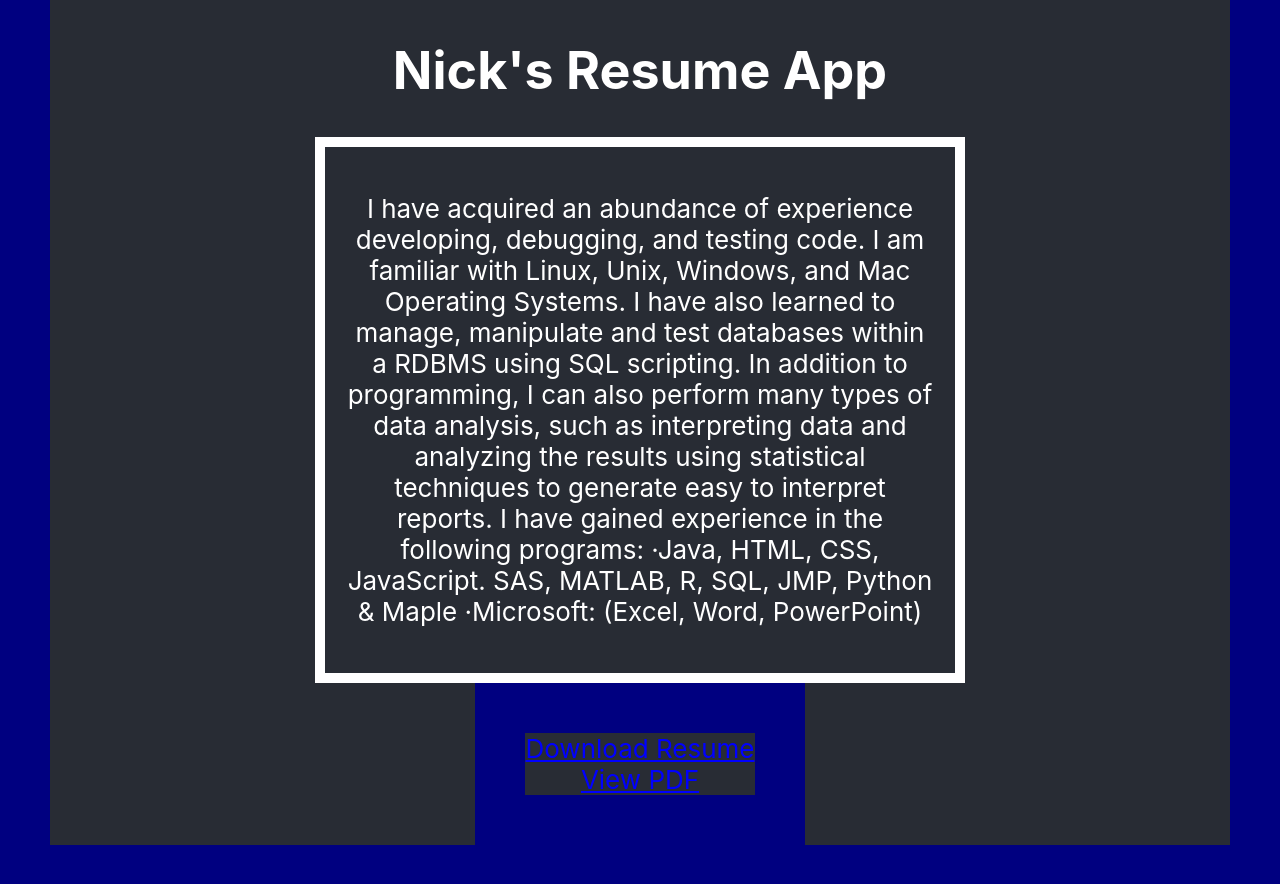
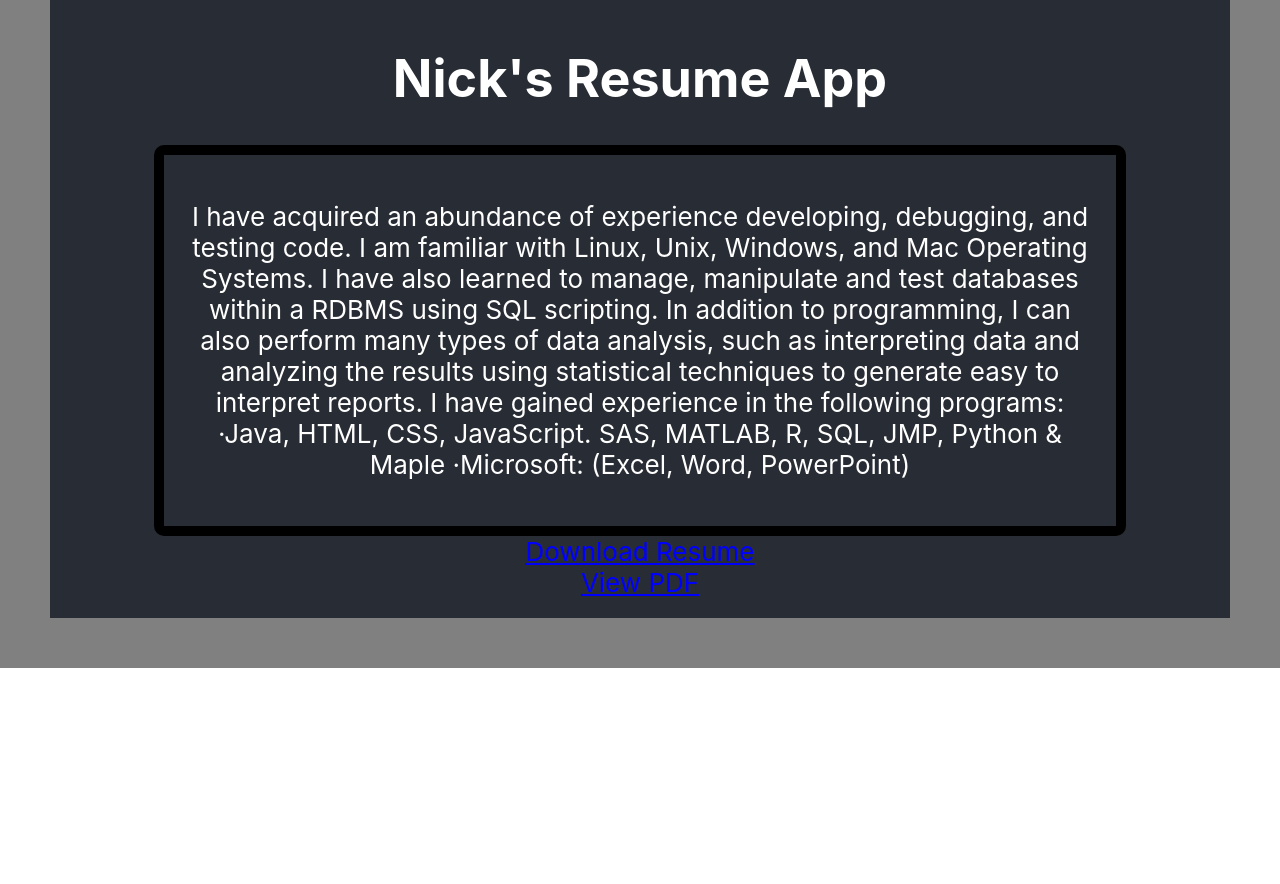
Before and after one commit to nbauer3/resume-app, a React (Create React App) app: page / in a window 1280 px wide. Shown: the part 560-1444 px from the top of the page. After the commit the page ends 1228 px from the top, so only its background shows below. Built offline with nearby package versions, Linux system fonts and the light colour scheme.

Commit message:
minor styling tweaks

```diff
--- a/src/App.css
+++ b/src/App.css
@@ -1,19 +1,27 @@
-.App {
-  text-align: center;
-  border-style: solid;
-  border-color: navy;
-  border-width: 50px;
-}
-
 .App-header {
   background-color: #282c34;
-  min-height: 100vh;
   display: flex;
   flex-direction: column;
   align-items: center;
   justify-content: center;
   font-size: calc(10px + 2vmin);
   color: white;
+}
+
+.App {
+  text-align: center;
+  border-style: solid;
+  border-color: gray;
+  border-width: 50px;
+  background-color: #282c34;
+  display: flex;
+  flex-direction: column;
+  align-items: center;
+  justify-content: center;
+  font-size: calc(10px + 2vmin);
+  color: white;
+  padding: 20px;
+
 }
 
 img {
@@ -26,9 +34,10 @@
 }
 
 .description {
-  width: 50%;
+  width: 80%;
   border-style: solid;
-  border-color: white;
+  border-color: black;
+  border-radius: 10px;
   border-width: 10px;
   padding: 20px;
 }
--- a/src/App.js
+++ b/src/App.js
@@ -11,6 +11,7 @@
       <header className="App-header">
         <img src= {pic} alt = 'Pic of Nic'/>
         <h1>Nick's Resume App</h1>
+        </header>
         <div className="description">
           <p>I have acquired an abundance of experience developing, debugging,
              and testing code.  I am familiar with Linux, Unix, Windows, and Mac
@@ -25,7 +26,6 @@
           </p>
         </div>
         <Download/>
-      </header>
     </div>
   );
 }
--- a/src/components/resume-link/resume-link.component.jsx
+++ b/src/components/resume-link/resume-link.component.jsx
@@ -7,7 +7,7 @@
 
   render() {
     return (
-    <div className = "App">
+    <div className = "Download">
         <div>
             <a href = {doc}
             target = "_blank"
```
